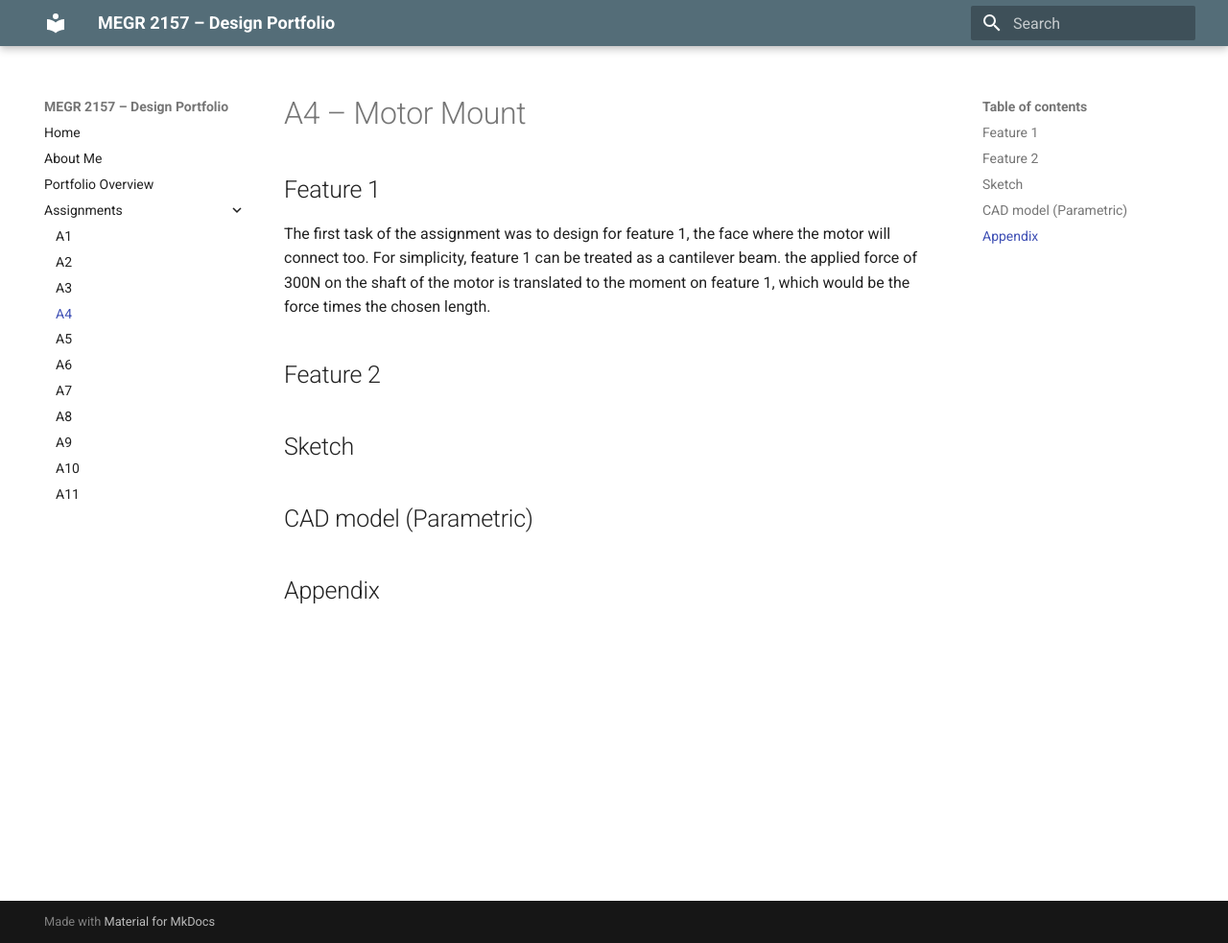
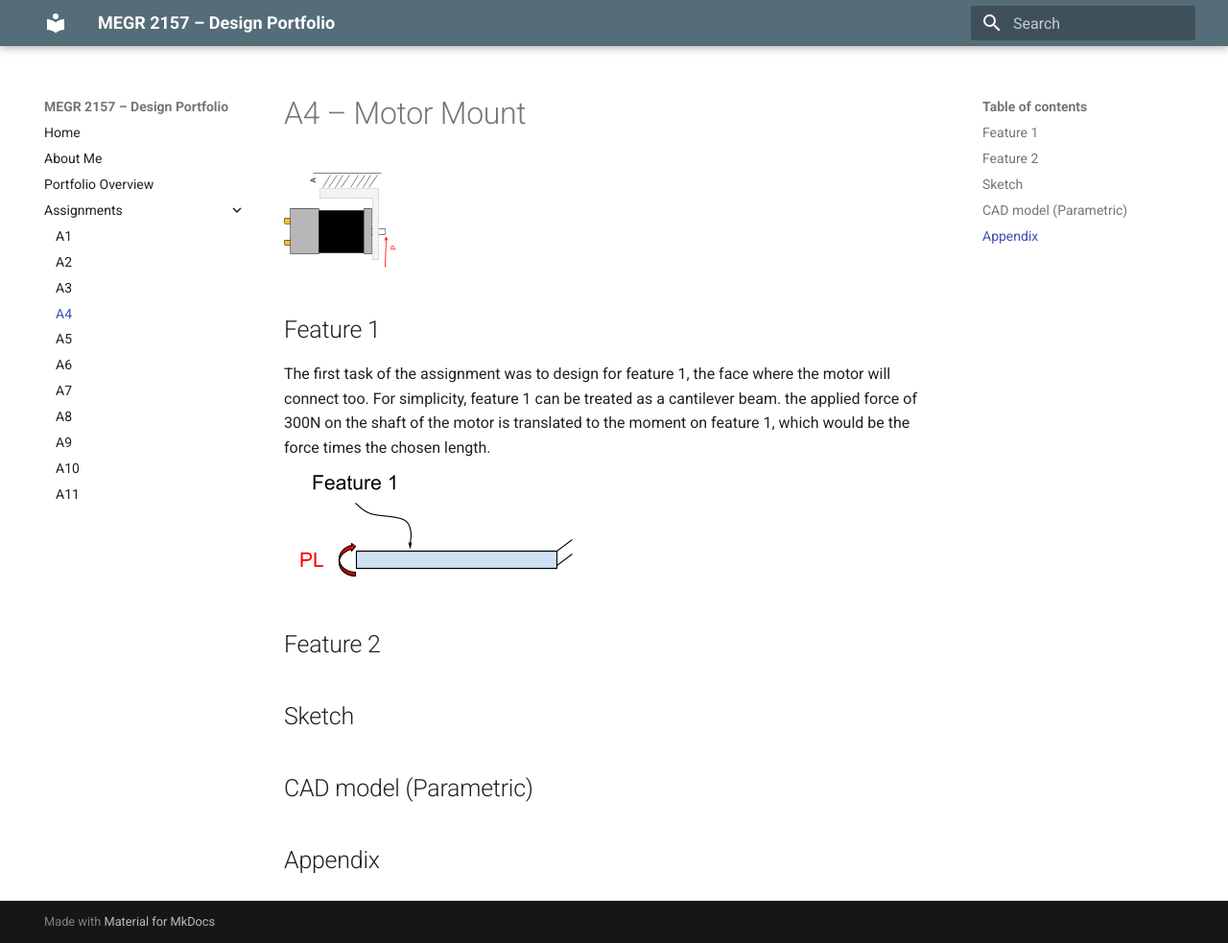
Before and after one commit to ajchiocca/megr2157-portfolio, an MkDocs documentation site: the page built from docs/assignments/A04/index.md, in a window 1280 px wide and 983 px high. Shown: the whole window at 96% size. Built offline with MkDocs 1.6.1 and Material for MkDocs 9.7.7, drawn with Linux system fonts in a browser that asks for light colours.

Commit message:
Update index.md

```diff
--- a/docs/assignments/A04/index.md
+++ b/docs/assignments/A04/index.md
@@ -1,7 +1,10 @@
 # A4 – Motor Mount
+![all](all.png)
 
 ## Feature 1
 The first task of the assignment was to design for feature 1, the face where the motor will connect too. For simplicity, feature 1 can be treated as a cantilever beam. the applied force of 300N on the shaft of the motor is translated to the moment on feature 1, which would be the force times the chosen length.
+<br>
+![feet1](feet1.png)
 
 
 ## Feature 2
```
